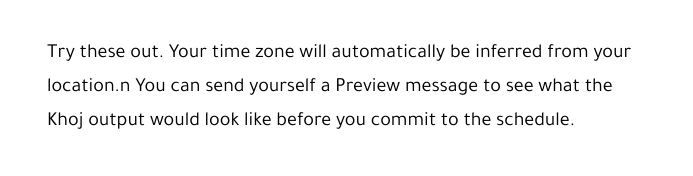
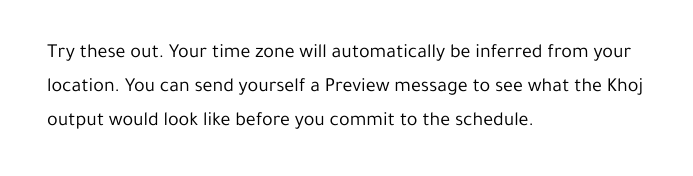
Before and after one commit to khoj-ai/flare, an Astro site: page /posts/how-to-use-automations in a window 1280 px wide. Shown: the part 1409-1585 px from the top of the page, without its empty margins (293-986 px from the left). Built offline with nearby package versions, Linux system fonts and the light colour scheme; Astro itself is replaced by a stand-in of ours; a web font is replaced by a local one.

Commit message:
Fix typo in location

```diff
--- a/src/content/posts/how-to-use-automations.md
+++ b/src/content/posts/how-to-use-automations.md
@@ -15,7 +15,7 @@ Automations is an experimental feature we've released that allows you to stay fo
 
 ![automation_example](/automation_bedtime_story.png)
 
-Try these out. Your time zone will automatically be inferred from your location.n   You can send yourself a Preview message to see what the Khoj output would look like before you commit to the schedule.
+Try these out. Your time zone will automatically be inferred from your location. You can send yourself a Preview message to see what the Khoj output would look like before you commit to the schedule.
 - [Give me a summary of the latest news about marine biology.](https://app.khoj.dev/automations?subject=Latest%20Marine%20Biology%20News%20Summary&crontime=45%2010%20*%20*%200&queryToRun=Give%20me%20a%20summary%20of%20the%20latest%20news%20about%20marine%20biology).
 - [Paint me a watercolor image depicting mountains, nature, futurism. Take into account the weather.](https://app.khoj.dev/automations?subject=Watercolor%20Painting%3A%20Mountains%2C%20Nature%2C%20and%20Futurism%20with%20Weather%20Consideration&crontime=00%209%20*%20*%206&queryToRun=Paint%20me%20a%20watercolor%20image%20depicting%20mountains%2C%20nature%2C%20futurism.%20Take%20into%20account%20the%20weather.)
 - [Tell me about upcoming video game releases this month.](https://app.khoj.dev/automations?subject=Upcoming%20Video%20Game%20Releases%20This%20Month&crontime=00%2010%201%20*%20*&queryToRun=Tell%20me%20about%20upcoming%20video%20game%20releases%20this%20month)
```
